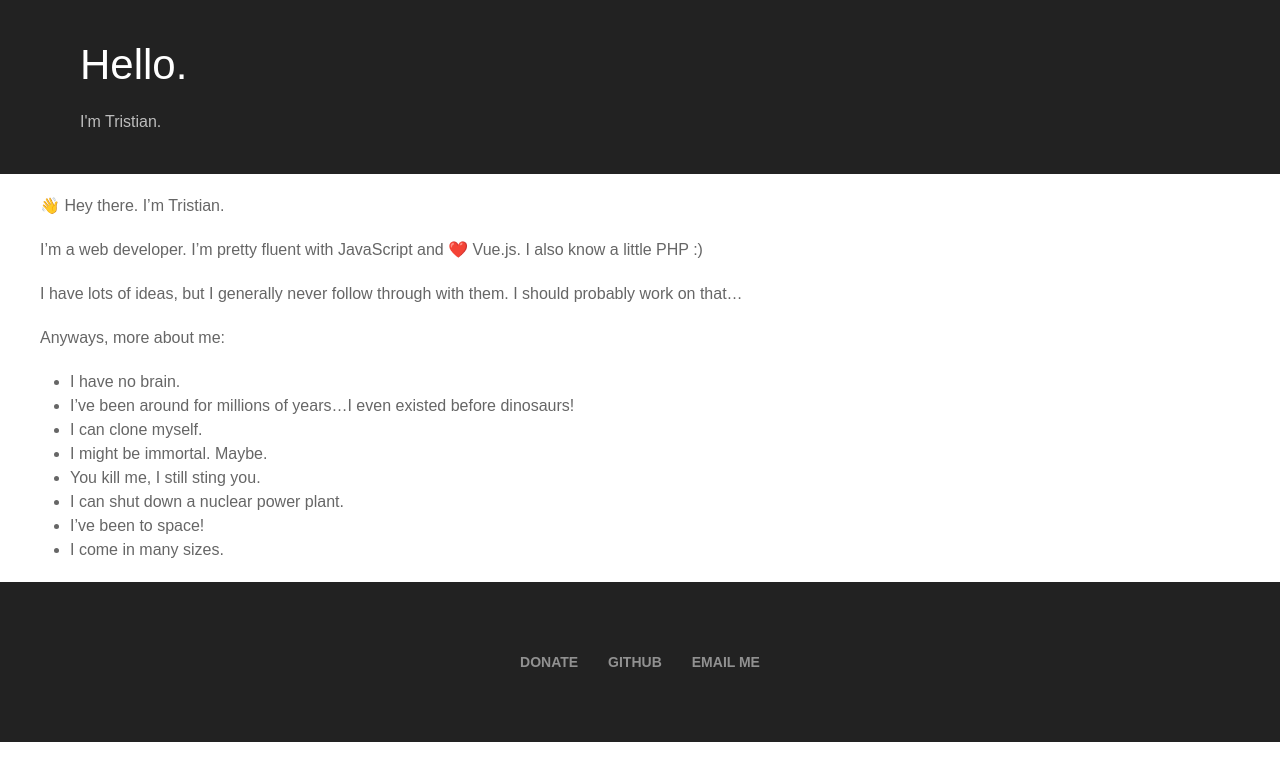
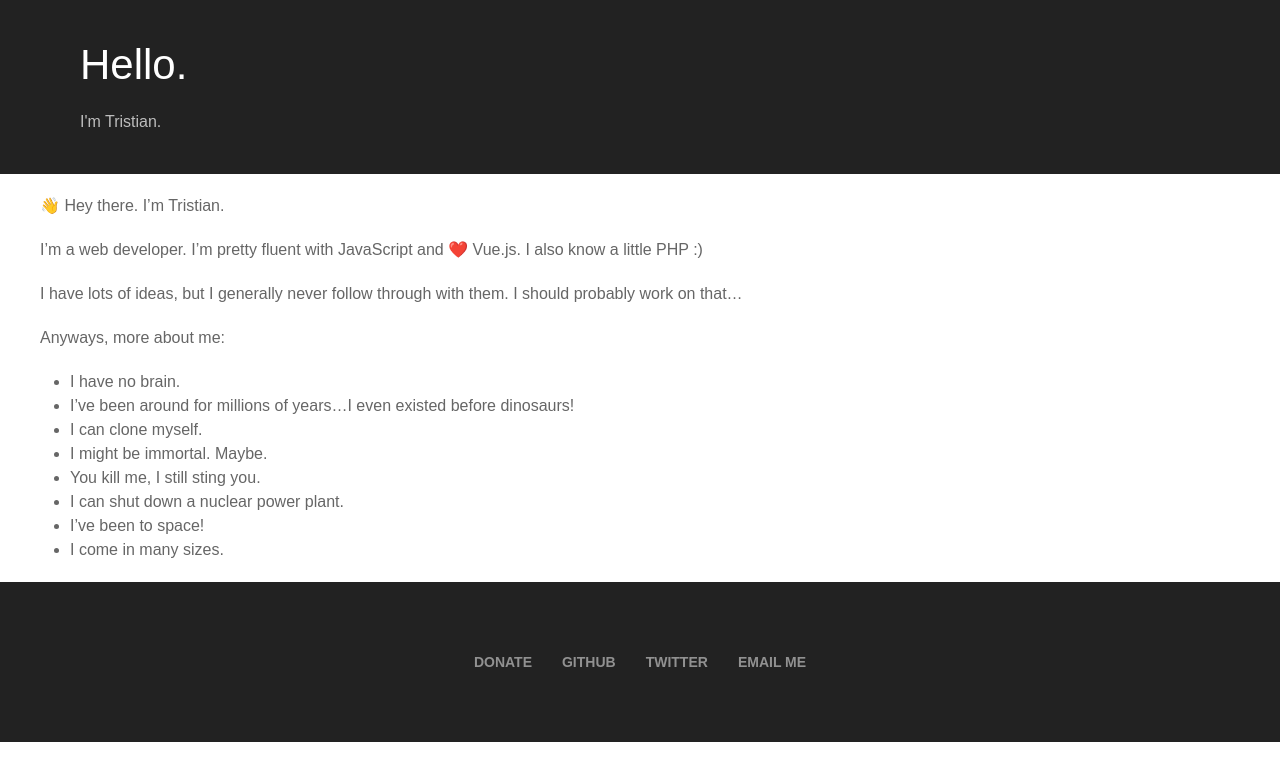
Before and after one commit to OrdinaryJellyfish/ordinaryjellyfish.github.io, a Jekyll site: the page built from index.md, in a window 1280 px wide. Shown: the top 781 px of the page. Built offline with Jekyll 4.4.1, drawn with Linux system fonts in a browser that asks for light colours; emoji names are drawn with the system emoji font; some web fonts are replaced.

Commit message:
add twitter link

```diff
--- a/_includes/footer.html
+++ b/_includes/footer.html
@@ -3,6 +3,7 @@
         <ul class="uk-navbar-nav uk-flex-center">
             <li><a href="/donate" class="uk-text-bold uk-text-uppercase">Donate</a></li>
             <li><a href="https://github.com/OrdinaryJellyfish" class="uk-text-bold uk-text-uppercase">GitHub</a></li>
+            <li><a href="https://github.com/{{ site.twitter.username }}" class="uk-text-bold uk-text-uppercase">Twitter</a></li>
             <li><a href="mailto:tristian@thejellyfish.codes" class="uk-text-bold uk-text-uppercase">Email me</a></li>
         </ul>
     </div>
```
